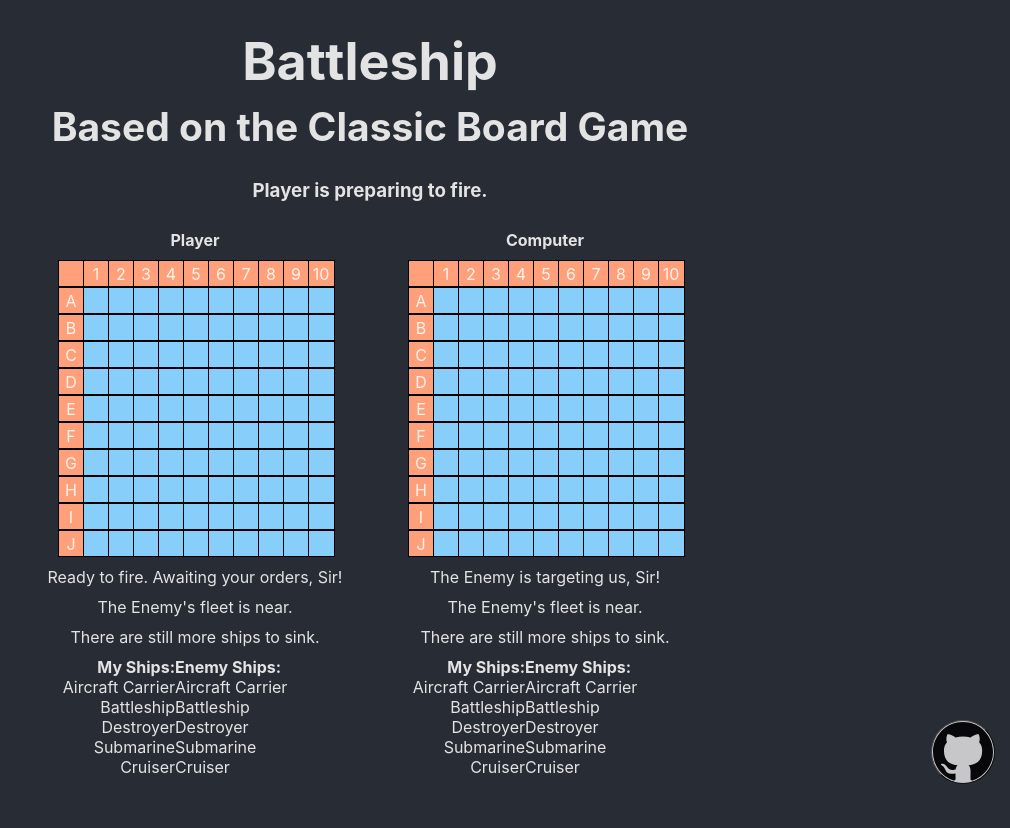
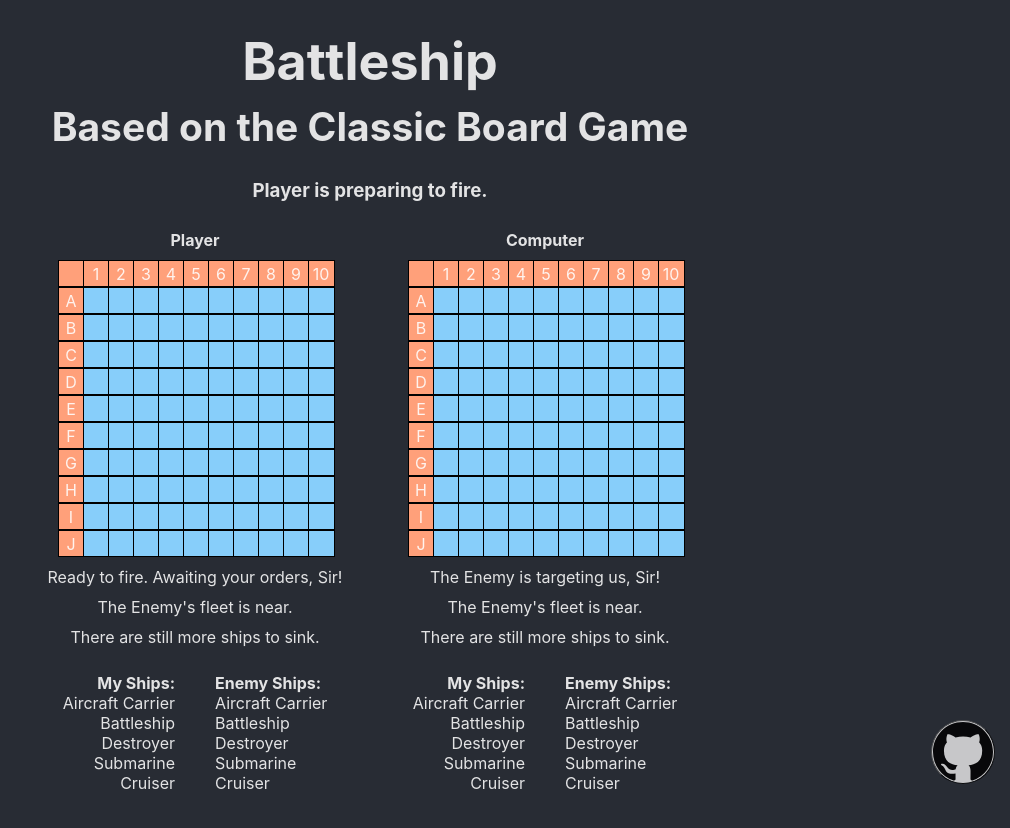
Before and after one commit to thomHayner/battleship-mini-app, a React (Create React App) app: page / in a window 1280 px wide. Shown: the whole page, without its empty margins (270-1280 px from the left). Before the commit the page ends 800 px from the top, so only its background shows below. Built offline with nearby package versions, Linux system fonts and the light colour scheme.

Commit message:
code: style layout

```diff
--- a/src/Components/PlayerDashboard.js
+++ b/src/Components/PlayerDashboard.js
@@ -8,7 +8,7 @@ import '../App.css';
 
 export default function PlayerDashboard({ playerData, opponentShips, handleFire }) {
   return (
-    <div>
+    <div className="player-dashboard" >
       <PlayerName name={playerData.name} />
       <Board board={playerData.board} playerId={playerData.id} handleFire={handleFire} />
       <ScoreCard playerData={playerData} opponentShips={opponentShips} />
--- a/src/Components/ShipList.js
+++ b/src/Components/ShipList.js
@@ -9,12 +9,14 @@ import '../App.css';
 export default function ShipList({ ships, option }) {
   return (
     <div className={option === 0 ? "player-ship-list" : "enemy-ship-list" } >
-      <div><strong>{option === 0 ? "My Ships:" : "Enemy Ships:"}</strong></div>
-      <Carrier afloat={ships.carrierAfloat} />
-      <Battleship afloat={ships.battleshipAfloat} />
-      <Destroyer afloat={ships.cruiserAfloat} />
-      <Submarine afloat={ships.submarineAfloat} />
-      <Cruiser afloat={ships.destroyerAfloat} />
+      <ul>
+        <div><strong>{option === 0 ? "My Ships:" : "Enemy Ships:"}</strong></div>
+        <li><Carrier afloat={ships.carrierAfloat} /></li>
+        <li><Battleship afloat={ships.battleshipAfloat} /></li>
+        <li><Destroyer afloat={ships.cruiserAfloat} /></li>
+        <li><Submarine afloat={ships.submarineAfloat} /></li>
+        <li><Cruiser afloat={ships.destroyerAfloat} /></li>
+      </ul>
     </div>
   )
 }
```
